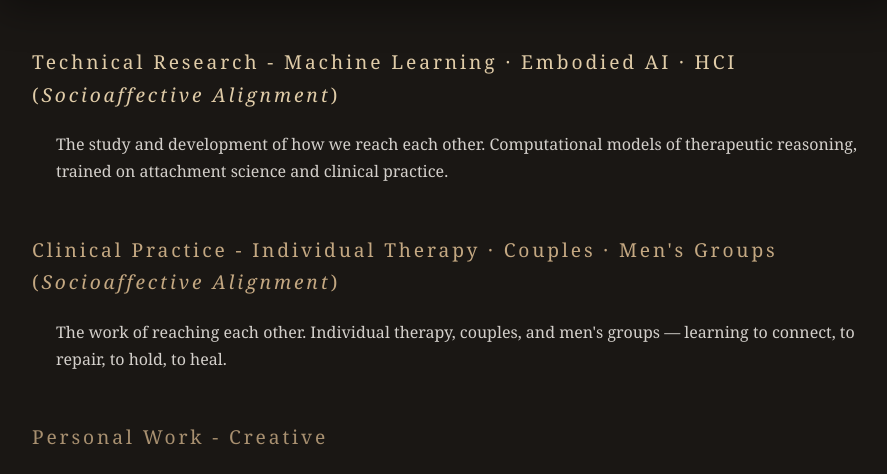
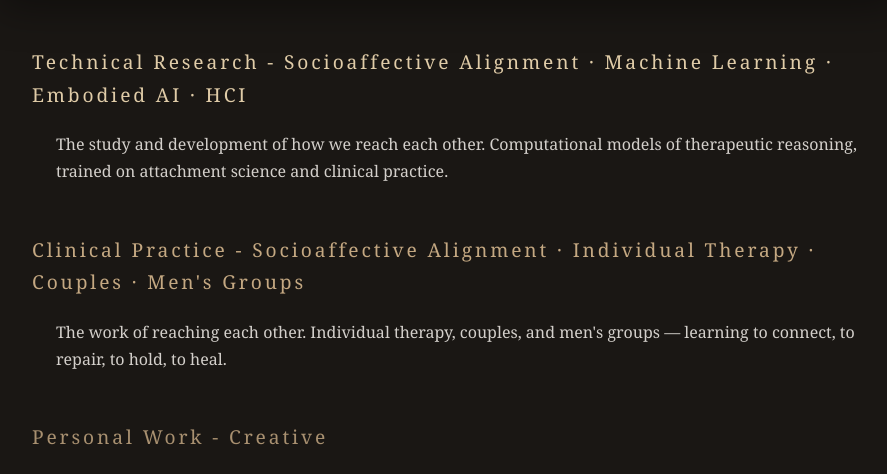
Before and after one commit to geosh5676/geosh5676.github.io, a Jekyll site: the page index.html, which Jekyll copies as it is, in a window 1280 px wide, cut to the strip 314-788 px from the top of the page. Shown: the whole strip, without its empty margins (190-1077 px from the left). Built offline with Jekyll 4.4.1, drawn with Linux system fonts in a browser that asks for light colours.

Commit message:
Inline Socioaffective Alignment into section headings
Co-Authored-By: Claude Opus 4.5 <noreply@anthropic.com>

```diff
--- a/index.html
+++ b/index.html
@@ -188,14 +188,14 @@
 
     <div class="container">
         <section id="professional-ml">
-            <h2><a href="professional.html">Technical Research - Machine Learning · Embodied AI · HCI</a><br>(<a href="/blog/2025/01/25/socioaffective-alignment-framework/"><em>Socioaffective&nbsp;Alignment</em></a>)</h2>
+            <h2><a href="professional.html">Technical Research - Socioaffective Alignment · Machine Learning · Embodied AI · HCI</a></h2>
             <p>
                 The study and development of how we reach each other. Computational models of therapeutic reasoning, trained on attachment science and clinical practice.
             </p>
         </section>
 
         <section id="professional-relational">
-            <h2><a href="professional-relational.html">Clinical Practice - Individual Therapy · Couples · Men's Groups</a><br>(<a href="/blog/2025/01/25/socioaffective-alignment-framework/"><em>Socioaffective&nbsp;Alignment</em></a>)</h2>
+            <h2><a href="professional-relational.html">Clinical Practice - Socioaffective Alignment · Individual Therapy · Couples · Men's Groups</a></h2>
             <p>
                 The work of reaching each other. Individual therapy, couples, and men's groups — learning to connect, to repair, to hold, to heal.
             </p>
```
